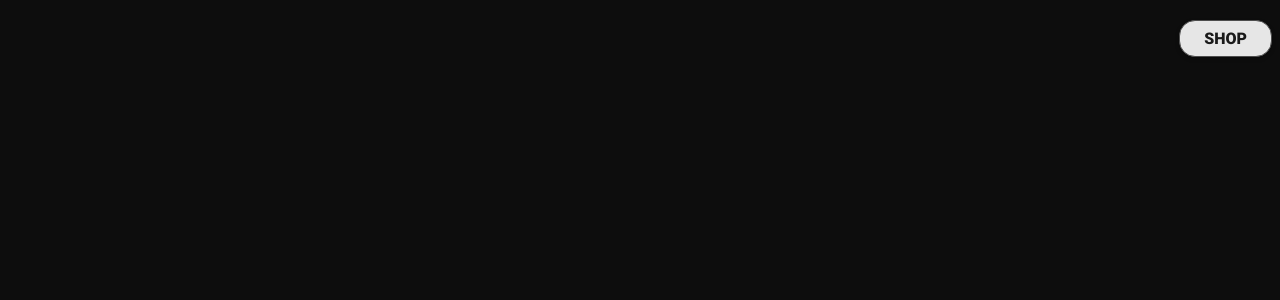
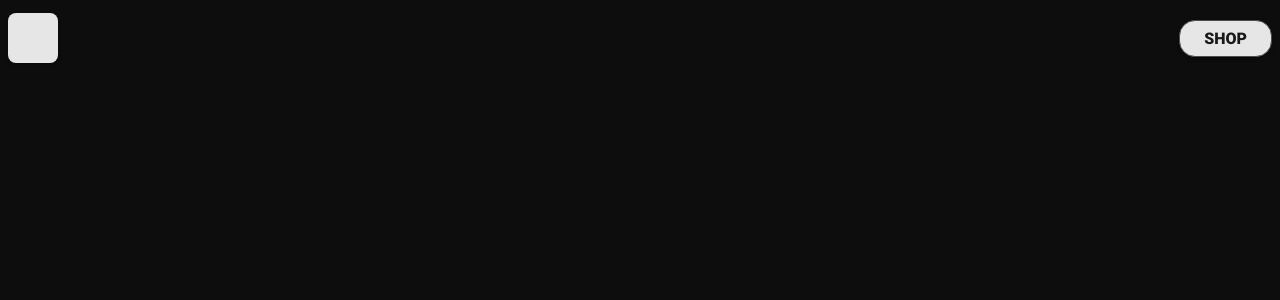
Before and after one commit to rsleiberin/janus, a Next.js app in the folder frontend/: page / in a window 1280 px wide. Shown: the top 300 px of the page. Built offline with nearby package versions, Linux system fonts and the light colour scheme.

Commit message:
Troubleshooting hydration error from LogoPlaceholder link

```diff
--- a/frontend/src/components/atoms/navigation_elements/LogoPlaceholder.js
+++ b/frontend/src/components/atoms/navigation_elements/LogoPlaceholder.js
@@ -1,20 +1,13 @@
-// LogoPlaceholder.js
 import React from 'react';
 import Link from 'next/link';
-import styles from './logoPlaceholderStyles.module.css'; // CSS Module for styling
+import styles from './logoPlaceholderStyles.module.css';
 
-const LogoPlaceholder = ({ logoSrc }) => {
-  return (
-    <Link href="/">
-      <a className={styles.logoContainer}>
-        {logoSrc ? (
-          <img src={logoSrc} alt="Logo" className={styles.logo} />
-        ) : (
-          <div className={styles.placeholder}></div>
-        )}
-      </a>
-    </Link>
-  );
+const LogoPlaceholder = () => {
+    return (
+        <Link href="/" passHref>
+            <div className={styles.logoPlaceholder}></div>
+        </Link>
+    );
 };
 
 export default LogoPlaceholder;
--- a/frontend/src/components/atoms/navigation_elements/logoPlaceholderStyles.module.css
+++ b/frontend/src/components/atoms/navigation_elements/logoPlaceholderStyles.module.css
@@ -1,17 +1,9 @@
-/* logoStyles.module.css */
 .logoPlaceholder {
-    width: var(--spacing-large); /* 32px based on the global spacing */
-    height: var(--spacing-large); /* 32px based on the global spacing */
-    background-color: var(--color-accent); /* A contrast color */
-    display: flex;
-    justify-content: center;
-    align-items: center;
-    border-radius: var(--border-radius-subtle); /* Slight rounded corners */
-    box-shadow: var(--shadow-default); /* Default shadow for depth */
-    transition: background-color var(--animation-duration-fast) ease-in-out;
-  }
-
-  .logoPlaceholder:hover {
-    background-color: var(--color-hover); /* Change on hover */
-    box-shadow: var(--shadow-emphasis); /* More pronounced shadow on hover */
-  }
+  width: 50px; /* Or your preferred size */
+  height: 50px; /* Or your preferred size */
+  background-color: var(--color-accent); /* Or any color from your global styles */
+  cursor: pointer;
+  /* Add more styling as per your design requirements */
+  border-radius: var(--border-radius-standard); /* Example usage of a global variable */
+  box-shadow: var(--shadow-default); /* Example usage of a global variable */
+}
--- a/frontend/src/components/organisms/navigation_and_menu_systems/HorizontalNavigationBar.js
+++ b/frontend/src/components/organisms/navigation_and_menu_systems/HorizontalNavigationBar.js
@@ -9,7 +9,7 @@
   return (
     <nav className={styles.horizontalNav}>
       <Link href="/" passHref>
-        <a><LogoPlaceholder /></a> {/* Logo acting as a home button */}
+        <LogoPlaceholder />
       </Link>
       <ul className={styles.navList}>
         {/* Iterate over navItems to render each as either a DropdownMenu or a direct link */}
```
